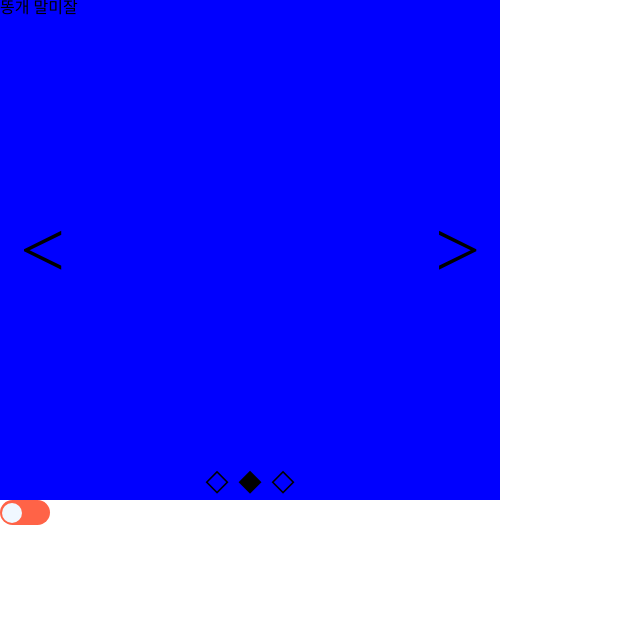
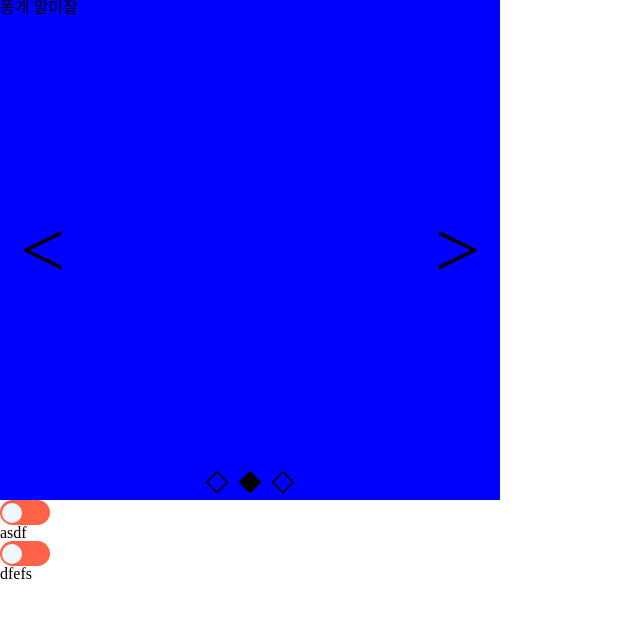
Before and after one commit to haenanim/ground, a React (Create React App) app: page / in a window 1280 px wide. Shown: the top 618 px of the page, without its empty margins (0-640 px from the left). Built offline with nearby package versions, Linux system fonts and the light colour scheme.

Commit message:
feat : group 기능 추가

```diff
--- a/src/App.tsx
+++ b/src/App.tsx
@@ -1,11 +1,12 @@
-import React from 'react';
-import logo from './logo.svg';
+import { useState } from 'react';
 import Carousel from './components/Carousel/Carousel';
 import CarouselItem from './components/Carousel/CarouselItem';
 import CustomAlert from './components/CustomAlert/CustomAlert';
 import CustomButton from './components/CustomButton/CustomButton';
+import CustomButtonProvider from './components/CustomButton/CustomButtonProvider';
 
 function App() {
+  const [btnArray, setBtnArray] = useState([]);
   return (
     <div className="App">
       <div
@@ -50,7 +51,11 @@ function App() {
         <div>asdf</div>
         <div>asdf</div>
       </CustomAlert>
-      <CustomButton></CustomButton>
+      {btnArray}
+      <CustomButtonProvider array={btnArray} setArray={setBtnArray}>
+        <CustomButton>asdf</CustomButton>
+        <CustomButton>dfefs</CustomButton>
+      </CustomButtonProvider>
     </div>
   );
 }
--- a/src/components/Carousel/Carousel.tsx
+++ b/src/components/Carousel/Carousel.tsx
@@ -63,11 +63,11 @@ export default function Carousel({ children, autoPlay }: CarouselProps) {
       <div className="carousel-wrapper" ref={$carousel}>
         <div className="carousel-track">
           {children.map((child: any, idx: number) => (
-            <div key={`carousel-children-${idx}`}>
+            <React.Fragment key={`carousel-children-${idx}`}>
               {React.cloneElement(child, {
                 width: parentWidth,
               })}
-            </div>
+            </React.Fragment>
           ))}
         </div>
       </div>
--- a/src/components/CustomButton/CustomButton.scoped.scss
+++ b/src/components/CustomButton/CustomButton.scoped.scss
@@ -12,8 +12,7 @@
   position: absolute;
   background-color: aliceblue;
   top: 50%;
-
-  transition-duration: 0.4s;
+  transition-duration: 0.2s;
   transform: translateY(-50%) translateX(2px);
   width: 20px;
   height: 20px;
@@ -22,6 +21,6 @@
 }
 .custom-btn-control.active {
   background-color: aqua;
-  transition-duration: 0.4s;
+  transition-duration: 0.2s;
   transform: translateY(-50%) translateX(28px);
 }
--- a/src/components/CustomButton/CustomButton.tsx
+++ b/src/components/CustomButton/CustomButton.tsx
@@ -1,26 +1,36 @@
+import React, { useState } from 'react';
 import { useRef } from 'react';
 import './CustomButton.scoped.scss';
 
-export default function CustomButton() {
+interface props {
+  children: any;
+  onChangeList?: any;
+  checkedItem?: any;
+}
+export default function CustomButton({
+  children,
+  onChangeList,
+  checkedItem,
+}: props) {
   const $control: any = useRef();
 
-  function activeBtn() {
-    if ($control.current.classList.contains('active')) {
-      $control.current.classList.remove('active');
-    } else {
-      $control.current.classList.add('active');
-    }
-  }
   return (
     <div>
       <div
         className="custom-btn-base"
-        onClick={() => {
-          activeBtn();
+        onClick={(e) => {
+          onChangeList(children);
+          console.log(checkedItem(children));
         }}
       >
-        <div className="custom-btn-control" ref={$control}></div>
+        <div
+          className={`custom-btn-control ${
+            checkedItem(children) ? 'active' : ''
+          }`}
+          ref={$control}
+        ></div>
       </div>
+      <div>{children}</div>
     </div>
   );
 }
--- a/src/components/CustomButton/CustomButtonProvider.tsx
+++ b/src/components/CustomButton/CustomButtonProvider.tsx
@@ -1,9 +1,39 @@
-import React from 'react';
+import React, { useState } from 'react';
 import CustomButton from './CustomButton';
 
 interface props {
   children: any;
+  array?: string[];
+  setArray?: any;
 }
-export default function CustomButtonProvider({ children }: props) {
-  return <div></div>;
+export default function CustomButtonProvider({
+  children,
+  array,
+  setArray,
+}: props) {
+  function onChangeList(label: string) {
+    if (array?.includes(label)) {
+      const ary = array.filter((e) => {
+        return label !== e;
+      });
+      setArray(ary);
+    } else {
+      if (array) {
+        setArray([...array, label]);
+      }
+    }
+  }
+  return (
+    <div>
+      {children.map((child: any, idx: number) => {
+        console.log(child);
+        return React.cloneElement(child, {
+          onChangeList,
+          checkedItem: (label: string) => {
+            return array?.includes(label);
+          },
+        });
+      })}
+    </div>
+  );
 }
```
